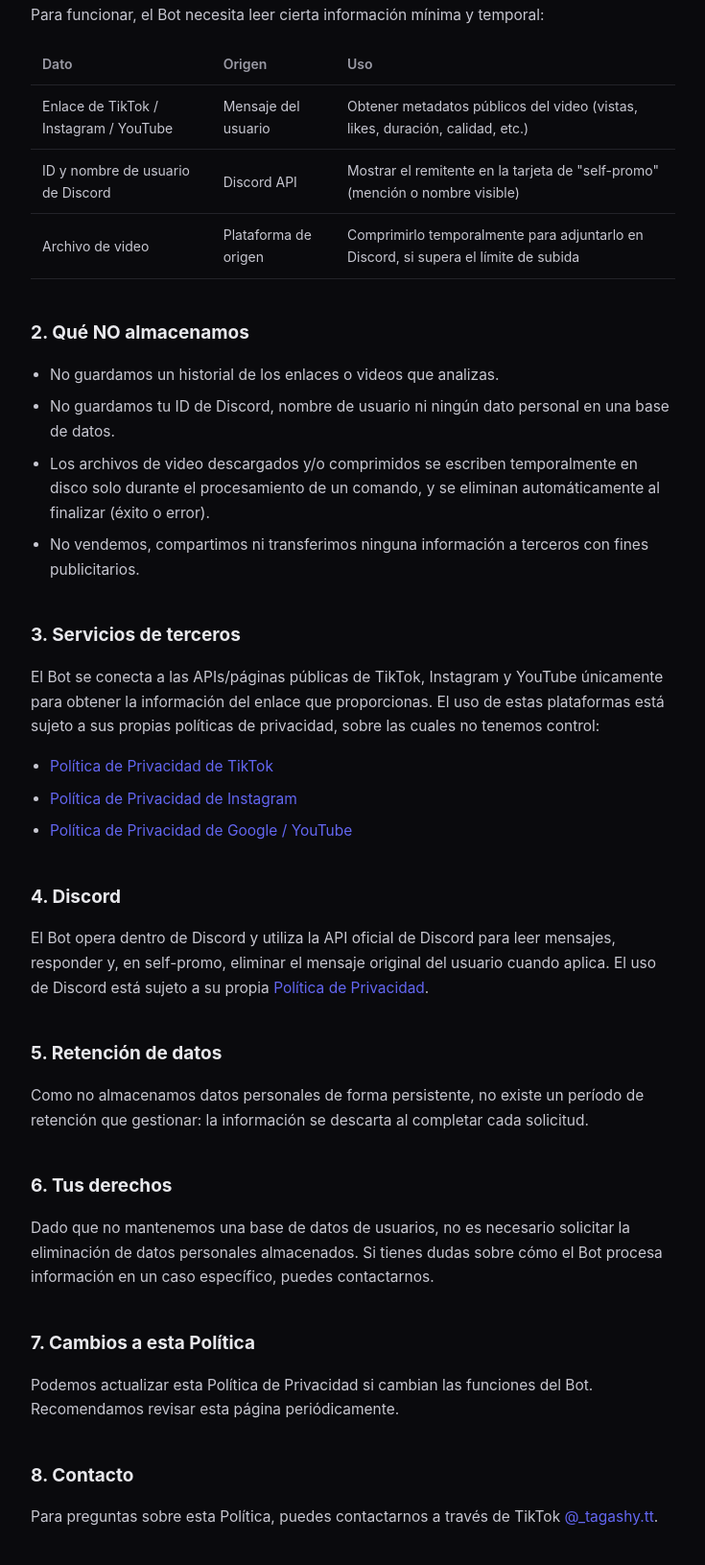
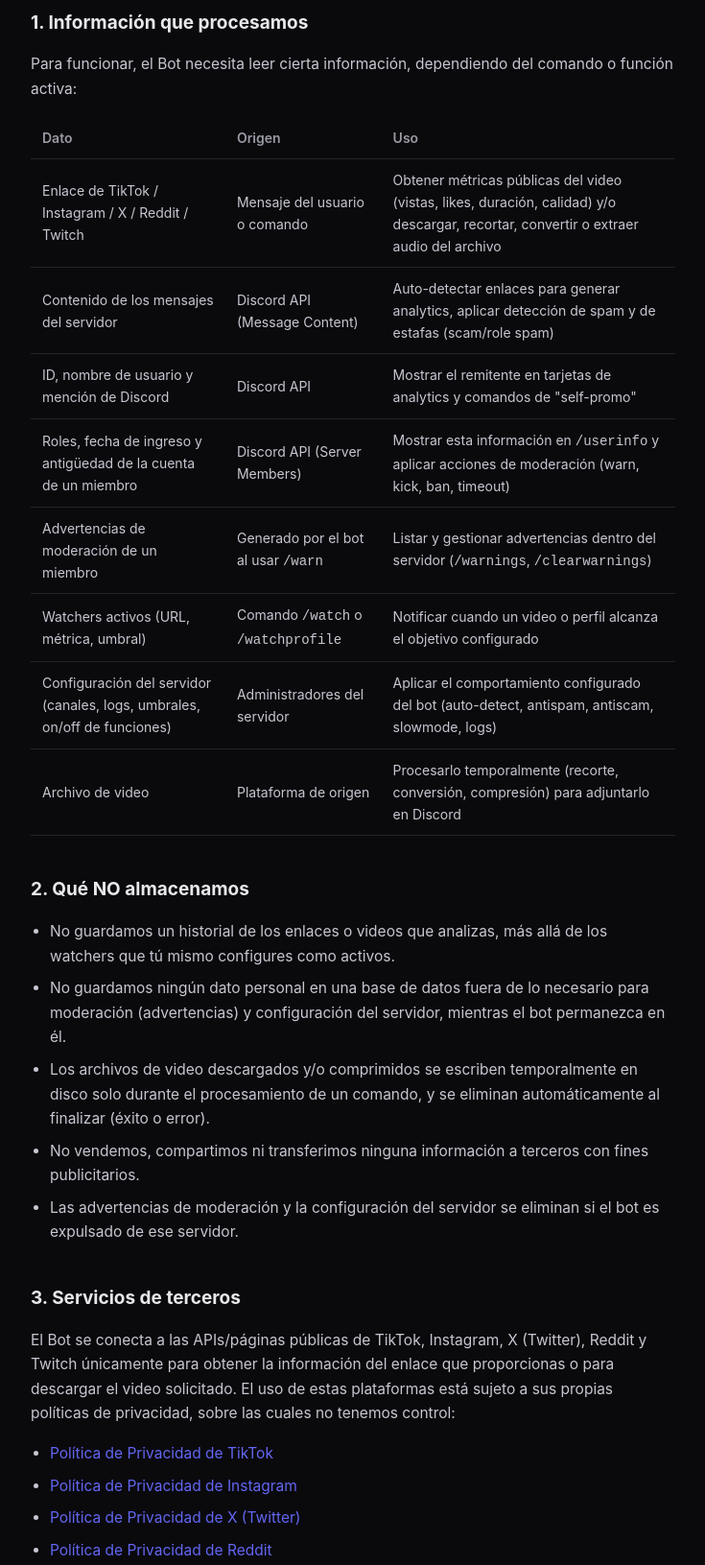
Before and after one commit to tagashy-tt/Policy-and-privacy, a plain HTML site: page index.html in a window 1280 px wide. Shown: the part 515-2146 px from the top of the page at 96% size, without its empty margins (272-1007 px from the left). Drawn offline with Linux system fonts and the light colour scheme.

Commit message:
Update privacy policy with new information

```diff
--- a/index.html
+++ b/index.html
@@ -81,48 +81,56 @@
     <header>
       <span class="badge">Flux Bot</span>
       <h1>Política de Privacidad</h1>
-      <div class="updated">Última actualización: 16 de junio de 2026</div>
+      <div class="updated">Última actualización: 29 de junio de 2026</div>
     </header>
 
     <p>Esta Política de Privacidad explica qué información procesa Flux Bot ("el Bot") cuando lo usas en Discord, y qué hacemos (y no hacemos) con ella.</p>
 
     <div class="card">
-      <p style="margin:0;"><strong>Resumen rápido:</strong> Flux Bot no almacena de forma permanente datos personales de los usuarios. Toda la información se procesa en memoria durante la ejecución del comando y se descarta inmediatamente después.</p>
+      <p style="margin:0;"><strong>Resumen rápido:</strong> Flux Bot no vende ni comparte tus datos. La mayoría de la información (enlaces, métricas de video, archivos) se procesa en memoria y se descarta al instante. Algunos datos de moderación y configuración del servidor (advertencias, ajustes de canales, watchers activos) se guardan únicamente mientras el bot esté presente en ese servidor.</p>
     </div>
 
     <h2>1. Información que procesamos</h2>
-    <p>Para funcionar, el Bot necesita leer cierta información mínima y temporal:</p>
+    <p>Para funcionar, el Bot necesita leer cierta información, dependiendo del comando o función activa:</p>
     <table>
       <tr><th>Dato</th><th>Origen</th><th>Uso</th></tr>
-      <tr><td>Enlace de TikTok / Instagram / YouTube</td><td>Mensaje del usuario</td><td>Obtener metadatos públicos del video (vistas, likes, duración, calidad, etc.)</td></tr>
-      <tr><td>ID y nombre de usuario de Discord</td><td>Discord API</td><td>Mostrar el remitente en la tarjeta de "self-promo" (mención o nombre visible)</td></tr>
-      <tr><td>Archivo de video</td><td>Plataforma de origen</td><td>Comprimirlo temporalmente para adjuntarlo en Discord, si supera el límite de subida</td></tr>
+      <tr><td>Enlace de TikTok / Instagram / X / Reddit / Twitch</td><td>Mensaje del usuario o comando</td><td>Obtener métricas públicas del video (vistas, likes, duración, calidad) y/o descargar, recortar, convertir o extraer audio del archivo</td></tr>
+      <tr><td>Contenido de los mensajes del servidor</td><td>Discord API (Message Content)</td><td>Auto-detectar enlaces para generar analytics, aplicar detección de spam y de estafas (scam/role spam)</td></tr>
+      <tr><td>ID, nombre de usuario y mención de Discord</td><td>Discord API</td><td>Mostrar el remitente en tarjetas de analytics y comandos de "self-promo"</td></tr>
+      <tr><td>Roles, fecha de ingreso y antigüedad de la cuenta de un miembro</td><td>Discord API (Server Members)</td><td>Mostrar esta información en <code>/userinfo</code> y aplicar acciones de moderación (warn, kick, ban, timeout)</td></tr>
+      <tr><td>Advertencias de moderación de un miembro</td><td>Generado por el bot al usar <code>/warn</code></td><td>Listar y gestionar advertencias dentro del servidor (<code>/warnings</code>, <code>/clearwarnings</code>)</td></tr>
+      <tr><td>Watchers activos (URL, métrica, umbral)</td><td>Comando <code>/watch</code> o <code>/watchprofile</code></td><td>Notificar cuando un video o perfil alcanza el objetivo configurado</td></tr>
+      <tr><td>Configuración del servidor (canales, logs, umbrales, on/off de funciones)</td><td>Administradores del servidor</td><td>Aplicar el comportamiento configurado del bot (auto-detect, antispam, antiscam, slowmode, logs)</td></tr>
+      <tr><td>Archivo de video</td><td>Plataforma de origen</td><td>Procesarlo temporalmente (recorte, conversión, compresión) para adjuntarlo en Discord</td></tr>
     </table>
 
     <h2>2. Qué NO almacenamos</h2>
     <ul>
-      <li>No guardamos un historial de los enlaces o videos que analizas.</li>
-      <li>No guardamos tu ID de Discord, nombre de usuario ni ningún dato personal en una base de datos.</li>
+      <li>No guardamos un historial de los enlaces o videos que analizas, más allá de los watchers que tú mismo configures como activos.</li>
+      <li>No guardamos ningún dato personal en una base de datos fuera de lo necesario para moderación (advertencias) y configuración del servidor, mientras el bot permanezca en él.</li>
       <li>Los archivos de video descargados y/o comprimidos se escriben temporalmente en disco solo durante el procesamiento de un comando, y se eliminan automáticamente al finalizar (éxito o error).</li>
       <li>No vendemos, compartimos ni transferimos ninguna información a terceros con fines publicitarios.</li>
+      <li>Las advertencias de moderación y la configuración del servidor se eliminan si el bot es expulsado de ese servidor.</li>
     </ul>
 
     <h2>3. Servicios de terceros</h2>
-    <p>El Bot se conecta a las APIs/páginas públicas de TikTok, Instagram y YouTube únicamente para obtener la información del enlace que proporcionas. El uso de estas plataformas está sujeto a sus propias políticas de privacidad, sobre las cuales no tenemos control:</p>
+    <p>El Bot se conecta a las APIs/páginas públicas de TikTok, Instagram, X (Twitter), Reddit y Twitch únicamente para obtener la información del enlace que proporcionas o para descargar el video solicitado. El uso de estas plataformas está sujeto a sus propias políticas de privacidad, sobre las cuales no tenemos control:</p>
     <ul>
       <li><a href="https://www.tiktok.com/legal/page/row/privacy-policy/en" target="_blank">Política de Privacidad de TikTok</a></li>
       <li><a href="https://privacycenter.instagram.com/policy" target="_blank">Política de Privacidad de Instagram</a></li>
-      <li><a href="https://policies.google.com/privacy" target="_blank">Política de Privacidad de Google / YouTube</a></li>
+      <li><a href="https://twitter.com/en/privacy" target="_blank">Política de Privacidad de X (Twitter)</a></li>
+      <li><a href="https://www.redditinc.com/policies/privacy-policy" target="_blank">Política de Privacidad de Reddit</a></li>
+      <li><a href="https://www.twitch.tv/p/legal/privacy-notice/" target="_blank">Política de Privacidad de Twitch</a></li>
     </ul>
 
     <h2>4. Discord</h2>
-    <p>El Bot opera dentro de Discord y utiliza la API oficial de Discord para leer mensajes, responder y, en self-promo, eliminar el mensaje original del usuario cuando aplica. El uso de Discord está sujeto a su propia <a href="https://discord.com/privacy" target="_blank">Política de Privacidad</a>.</p>
+    <p>El Bot opera dentro de Discord y utiliza la API oficial de Discord para leer mensajes, responder, gestionar roles, aplicar acciones de moderación (advertencias, expulsiones, baneos, timeouts) y, en self-promo, eliminar el mensaje original del usuario cuando aplica. El uso de Discord está sujeto a su propia <a href="https://discord.com/privacy" target="_blank">Política de Privacidad</a>.</p>
 
     <h2>5. Retención de datos</h2>
-    <p>Como no almacenamos datos personales de forma persistente, no existe un período de retención que gestionar: la información se descarta al completar cada solicitud.</p>
+    <p>La mayoría de la información (enlaces, métricas de video, archivos) no se almacena de forma persistente y se descarta al completar cada solicitud. Los datos de moderación (advertencias) y configuración del servidor se conservan únicamente mientras el bot esté presente en ese servidor, y se eliminan automáticamente si el bot es expulsado.</p>
 
     <h2>6. Tus derechos</h2>
-    <p>Dado que no mantenemos una base de datos de usuarios, no es necesario solicitar la eliminación de datos personales almacenados. Si tienes dudas sobre cómo el Bot procesa información en un caso específico, puedes contactarnos.</p>
+    <p>Dado que no mantenemos una base de datos de usuarios fuera del propio servidor de Discord, no es necesario solicitar la eliminación de datos personales almacenados externamente. Si quieres que se eliminen tus advertencias de moderación, un administrador del servidor puede hacerlo con <code>/clearwarnings</code>. Si tienes dudas sobre cómo el Bot procesa información en un caso específico, puedes contactarnos.</p>
 
     <h2>7. Cambios a esta Política</h2>
     <p>Podemos actualizar esta Política de Privacidad si cambian las funciones del Bot. Recomendamos revisar esta página periódicamente.</p>
```
